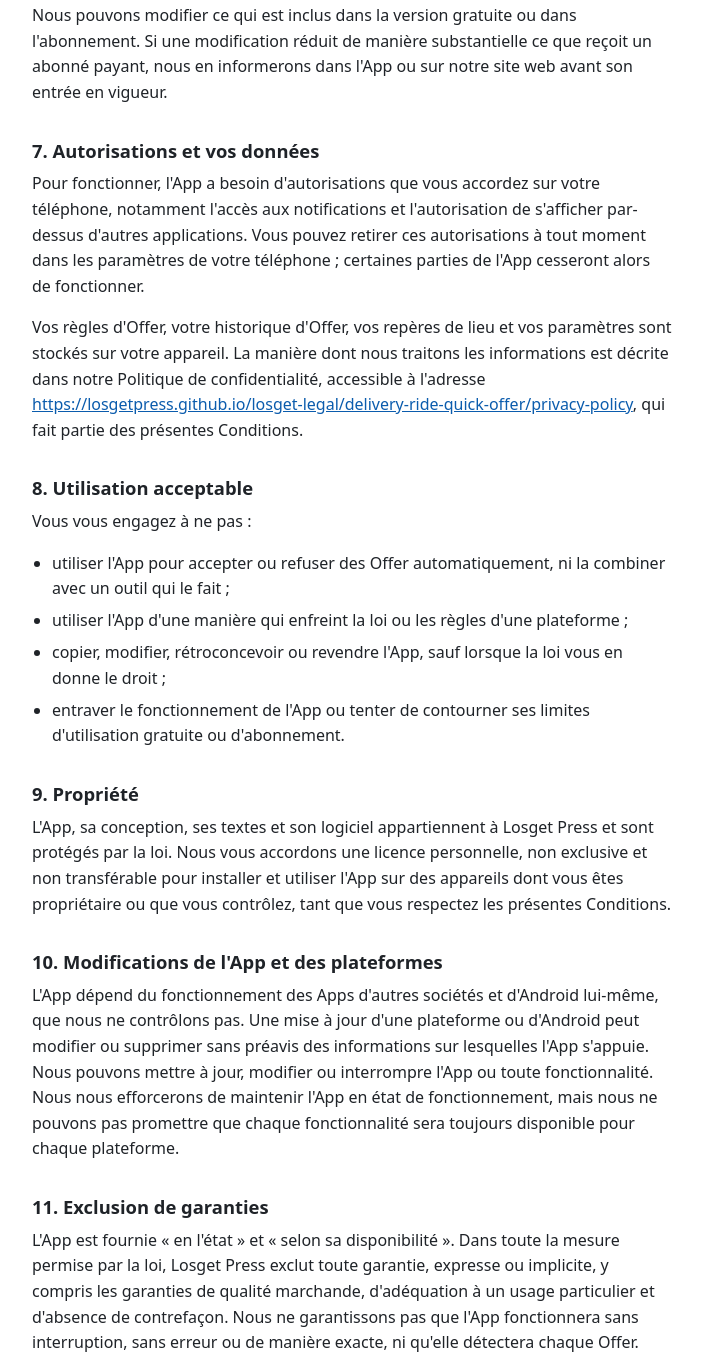
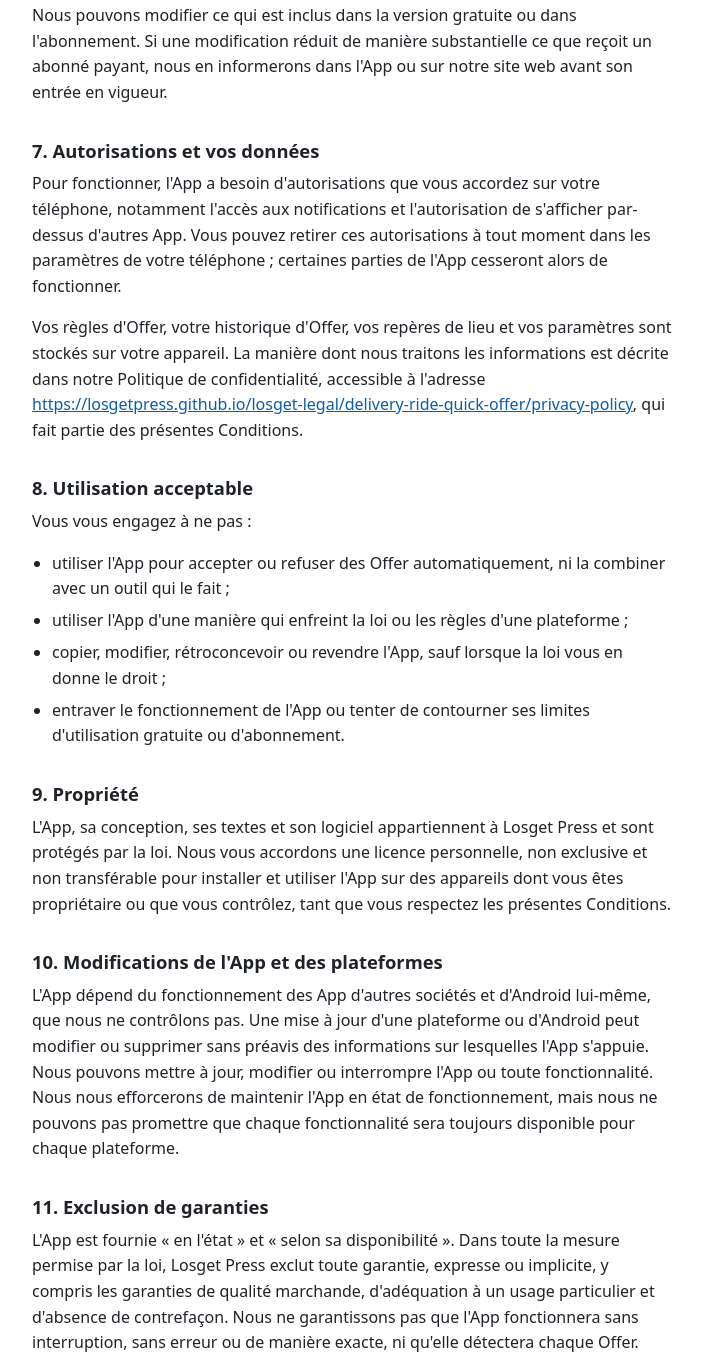
Before and after one commit to losgetpress/losget-legal, a plain HTML site: page delivery-ride-quick-offer/fr/terms/index.html in a window 1280 px wide. Shown: the part 2277-3636 px from the top of the page, without its empty margins (288-991 px from the left). Drawn offline with Linux system fonts and the light colour scheme.

Commit message:
Terms of Service: keep "App" in English in all languages
Co-Authored-By: Claude Opus 5.5 <noreply@anthropic.com>

```diff
--- a/delivery-ride-quick-offer/fr/terms/index.html
+++ b/delivery-ride-quick-offer/fr/terms/index.html
@@ -81,7 +81,7 @@ nav h2 { font-size: 1rem; }
 </ul>
 <p>Nous pouvons modifier ce qui est inclus dans la version gratuite ou dans l'abonnement. Si une modification réduit de manière substantielle ce que reçoit un abonné payant, nous en informerons dans l'App ou sur notre site web avant son entrée en vigueur.</p>
 <h2>7. Autorisations et vos données</h2>
-<p>Pour fonctionner, l'App a besoin d'autorisations que vous accordez sur votre téléphone, notamment l'accès aux notifications et l'autorisation de s'afficher par-dessus d'autres applications. Vous pouvez retirer ces autorisations à tout moment dans les paramètres de votre téléphone ; certaines parties de l'App cesseront alors de fonctionner.</p>
+<p>Pour fonctionner, l'App a besoin d'autorisations que vous accordez sur votre téléphone, notamment l'accès aux notifications et l'autorisation de s'afficher par-dessus d'autres App. Vous pouvez retirer ces autorisations à tout moment dans les paramètres de votre téléphone ; certaines parties de l'App cesseront alors de fonctionner.</p>
 <p>Vos règles d'Offer, votre historique d'Offer, vos repères de lieu et vos paramètres sont stockés sur votre appareil. La manière dont nous traitons les informations est décrite dans notre Politique de confidentialité, accessible à l'adresse <a href="https://losgetpress.github.io/losget-legal/delivery-ride-quick-offer/privacy-policy">https://losgetpress.github.io/losget-legal/delivery-ride-quick-offer/privacy-policy</a>, qui fait partie des présentes Conditions.</p>
 <h2>8. Utilisation acceptable</h2>
 <p>Vous vous engagez à ne pas :</p>
@@ -94,7 +94,7 @@ nav h2 { font-size: 1rem; }
 <h2>9. Propriété</h2>
 <p>L'App, sa conception, ses textes et son logiciel appartiennent à Losget Press et sont protégés par la loi. Nous vous accordons une licence personnelle, non exclusive et non transférable pour installer et utiliser l'App sur des appareils dont vous êtes propriétaire ou que vous contrôlez, tant que vous respectez les présentes Conditions.</p>
 <h2>10. Modifications de l'App et des plateformes</h2>
-<p>L'App dépend du fonctionnement des Apps d'autres sociétés et d'Android lui-même, que nous ne contrôlons pas. Une mise à jour d'une plateforme ou d'Android peut modifier ou supprimer sans préavis des informations sur lesquelles l'App s'appuie. Nous pouvons mettre à jour, modifier ou interrompre l'App ou toute fonctionnalité. Nous nous efforcerons de maintenir l'App en état de fonctionnement, mais nous ne pouvons pas promettre que chaque fonctionnalité sera toujours disponible pour chaque plateforme.</p>
+<p>L'App dépend du fonctionnement des App d'autres sociétés et d'Android lui-même, que nous ne contrôlons pas. Une mise à jour d'une plateforme ou d'Android peut modifier ou supprimer sans préavis des informations sur lesquelles l'App s'appuie. Nous pouvons mettre à jour, modifier ou interrompre l'App ou toute fonctionnalité. Nous nous efforcerons de maintenir l'App en état de fonctionnement, mais nous ne pouvons pas promettre que chaque fonctionnalité sera toujours disponible pour chaque plateforme.</p>
 <h2>11. Exclusion de garanties</h2>
 <p>L'App est fournie « en l'état » et « selon sa disponibilité ». Dans toute la mesure permise par la loi, Losget Press exclut toute garantie, expresse ou implicite, y compris les garanties de qualité marchande, d'adéquation à un usage particulier et d'absence de contrefaçon. Nous ne garantissons pas que l'App fonctionnera sans interruption, sans erreur ou de manière exacte, ni qu'elle détectera chaque Offer.</p>
 <h2>12. Limitation de responsabilité</h2>
```
Also changed, not shown: delivery-ride-quick-offer/es/terms/index.html (+2 -2 lines), delivery-ride-quick-offer/ru/terms/index.html (+1 -1 lines).
